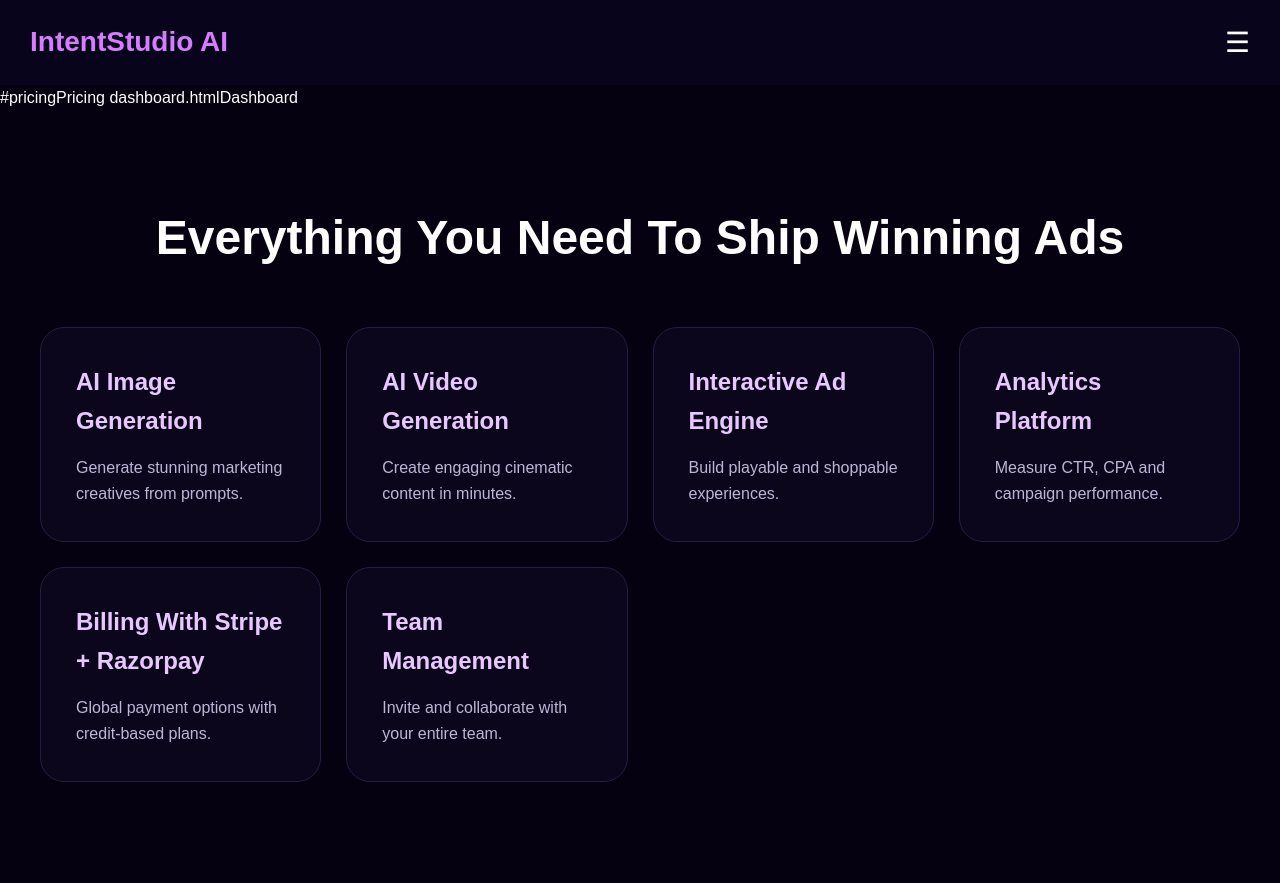
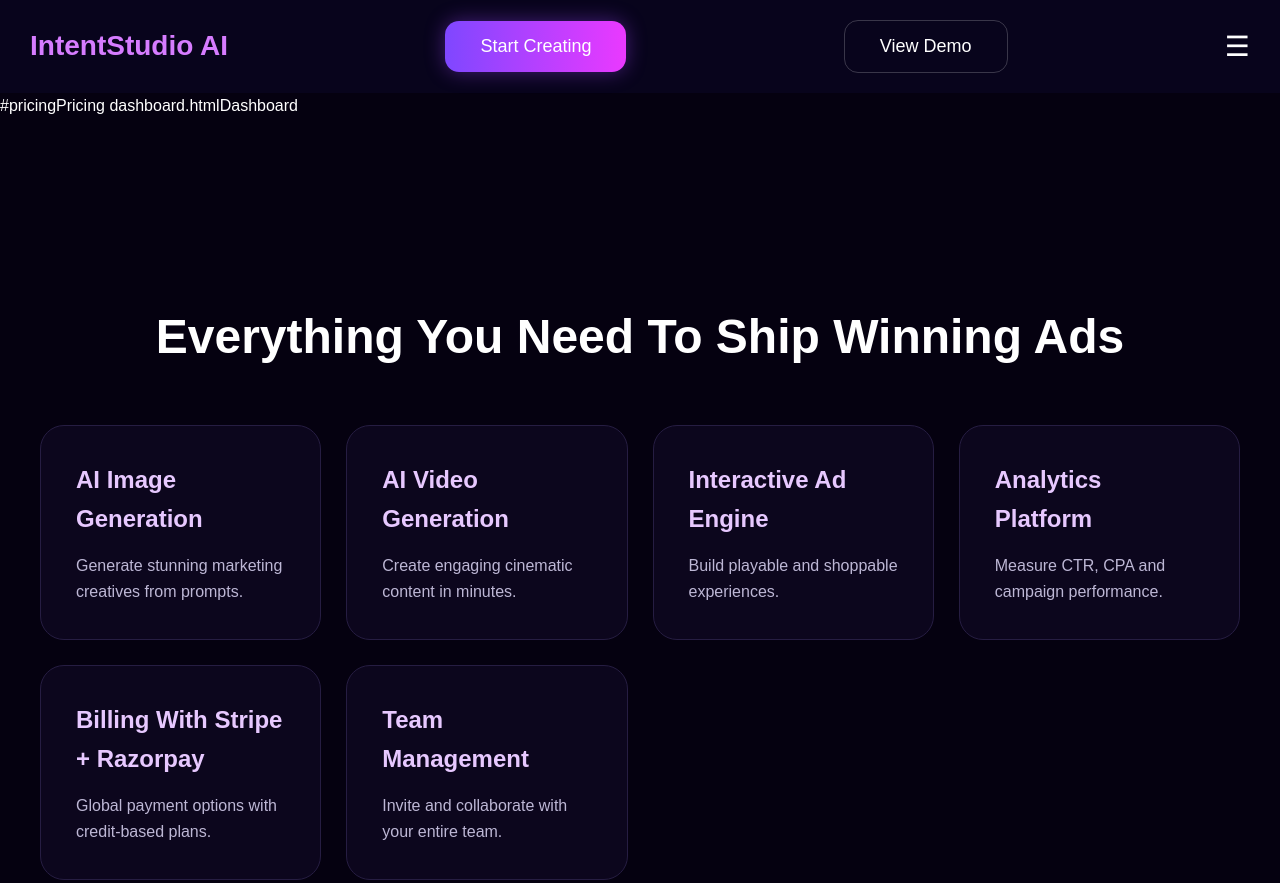
Before and after one commit to Wolverineqw/intent-studio-lab, a website: page public/index.html in a window 1280 px wide. Shown: the top 883 px of the page. Drawn offline with Linux system fonts and the light colour scheme.

Commit message:
Add buttons and pricing section to index.html
Added buttons for 'Start Creating' and 'View Demo' along with a new 'pricing' section.

```diff
--- a/public/index.html
+++ b/public/index.html
@@ -15,6 +15,20 @@
 <div class="logo">
 IntentStudio AI
 </div>
+<button
+class="primary"
+onclick="goToDashboard()">
+
+Start Creating
+
+</button>
+<button
+class="secondary"
+onclick="scrollToFeatures()">
+
+View Demo
+
+</button>
 
 <button
 class="menu-btn"
@@ -49,6 +63,7 @@ Dashboard
     </section>
 
     <section id="features" class="features">
+    <section id="pricing" class="pricing">
 
 
         <h2>
```
